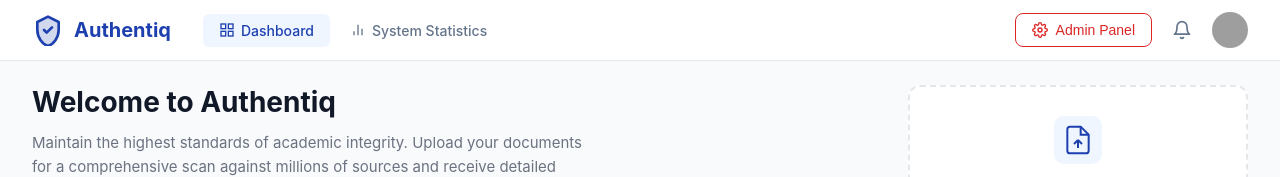
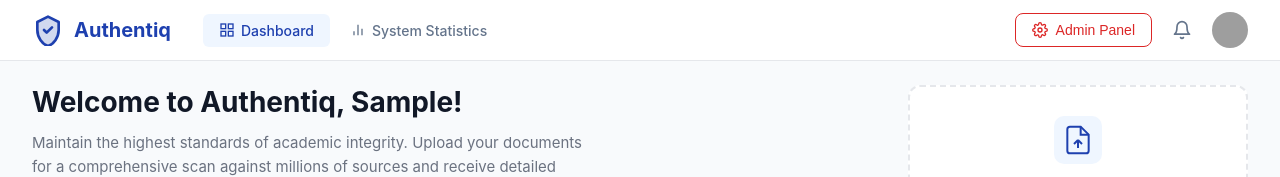
Before and after one commit to Khatry-With-A-Y/plagiarism-detector-authentiq, a React (Create React App) app in the folder frontend/: page /dashboard in a window 1280 px wide. Shown: the top 177 px of the page. Built offline with nearby package versions, Linux system fonts and the light colour scheme; no server answers; sample sign-in values are in the browser's storage; grey boxes are pictures that could not be loaded; the HTML template or start-up script is replaced by a standard one.

Commit message:
Personalize welcome messages with user's name
Enhanced user experience by adding personalized welcome messages that display the user's name with proper capitalization across AdminDashboard, AdminPanel, and UserDashboard components.

```diff
--- a/frontend/src/pages/AdminDashboard.jsx
+++ b/frontend/src/pages/AdminDashboard.jsx
@@ -299,7 +299,7 @@
         {/* Welcome Section */}
         <section className="dashboard-welcome">
           <div className="dashboard-welcome-left">
-            <h1 className="dashboard-welcome-title">Welcome to Authentiq</h1>
+            <h1 className="dashboard-welcome-title">Welcome to Authentiq, {user?.username ? user.username.charAt(0).toUpperCase() + user.username.slice(1) : ''}!</h1>
             <p className="dashboard-welcome-subtitle">
               Maintain the highest standards of academic integrity. Upload your documents
               for a comprehensive scan against millions of sources and receive detailed
--- a/frontend/src/pages/AdminPanel.jsx
+++ b/frontend/src/pages/AdminPanel.jsx
@@ -49,7 +49,7 @@
       <div style={{ display: 'flex', justifyContent: 'space-between', alignItems: 'center', marginBottom: '30px' }}>
         <div>
           <h1>Admin Panel - Corpus Management</h1>
-          <p>Welcome, {user?.username}!</p>
+          <p>Welcome, {user?.username ? user.username.charAt(0).toUpperCase() + user.username.slice(1) : ''}!</p>
         </div>
         <div>
           <button
--- a/frontend/src/pages/UserDashboard.jsx
+++ b/frontend/src/pages/UserDashboard.jsx
@@ -292,7 +292,7 @@
         {/* Welcome Section */}
         <section className="dashboard-welcome">
           <div className="dashboard-welcome-left">
-            <h1 className="dashboard-welcome-title">Welcome to Authentiq</h1>
+            <h1 className="dashboard-welcome-title">Welcome to Authentiq, {user?.username ? user.username.charAt(0).toUpperCase() + user.username.slice(1) : ''}!</h1>
             <p className="dashboard-welcome-subtitle">
               Maintain the highest standards of academic integrity. Upload your documents
               for a comprehensive scan against millions of sources and receive detailed
```
